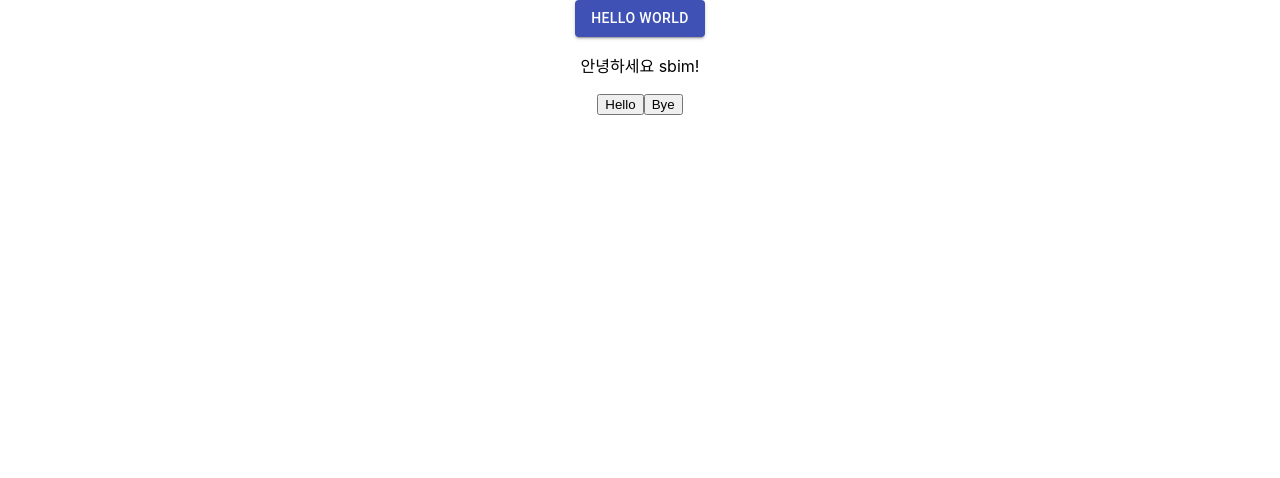
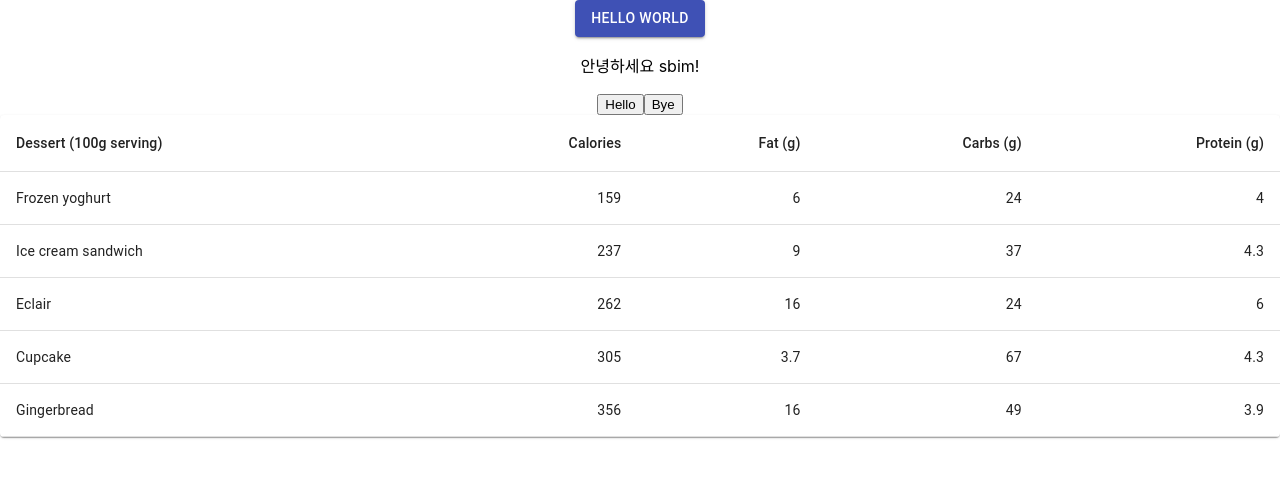
Before and after one commit to wa-ncs/Wancs-Frontend, a React (Create React App) app in the folder wancs/: page / in a window 1280 px wide. Shown: the top 478 px of the page. Built offline with nearby package versions, Linux system fonts and the light colour scheme.

Commit message:
create board template

```diff
--- a/wancs/package.json
+++ b/wancs/package.json
@@ -61,7 +61,6 @@
     "sass-loader": "^8.0.2",
     "style-loader": "^1.1.3",
     "webpack": "^4.41.5",
-    "webpack-cli": "^3.3.10",
-    "webpack-dev-server": "^3.10.2"
+    "webpack-cli": "^3.3.10"
   }
 }
--- a/wancs/src/App.js
+++ b/wancs/src/App.js
@@ -2,6 +2,7 @@
 import './App.css';
 import Hello from './Components/Hello';
 import Button from '@material-ui/core/Button';
+import BoardTable from './Components/Board/BoardTable';
 
 function App() {
   return (
@@ -10,6 +11,7 @@
         Hello World
       </Button>
       <Hello name="sbim" />
+      <BoardTable/>
     </div>
   );
 }
--- /dev/null
+++ b/wancs/src/Components/Board/BoardTable.js
@@ -0,0 +1,60 @@
+import React from 'react';
+import { makeStyles } from '@material-ui/core/styles';
+import Table from '@material-ui/core/Table';
+import TableBody from '@material-ui/core/TableBody';
+import TableCell from '@material-ui/core/TableCell';
+import TableContainer from '@material-ui/core/TableContainer';
+import TableHead from '@material-ui/core/TableHead';
+import TableRow from '@material-ui/core/TableRow';
+import Paper from '@material-ui/core/Paper';
+
+const useStyles = makeStyles({
+  table: {
+    minWidth: 650,
+  },
+});
+
+function createData(name, calories, fat, carbs, protein) {
+  return { name, calories, fat, carbs, protein };
+}
+
+const rows = [
+  createData('Frozen yoghurt', 159, 6.0, 24, 4.0),
+  createData('Ice cream sandwich', 237, 9.0, 37, 4.3),
+  createData('Eclair', 262, 16.0, 24, 6.0),
+  createData('Cupcake', 305, 3.7, 67, 4.3),
+  createData('Gingerbread', 356, 16.0, 49, 3.9),
+];
+
+export default function BoardTable() {
+  const classes = useStyles();
+
+  return (
+    <TableContainer component={Paper}>
+      <Table className={classes.table} aria-label="simple table">
+        <TableHead>
+          <TableRow>
+            <TableCell>Dessert (100g serving)</TableCell>
+            <TableCell align="right">Calories</TableCell>
+            <TableCell align="right">Fat&nbsp;(g)</TableCell>
+            <TableCell align="right">Carbs&nbsp;(g)</TableCell>
+            <TableCell align="right">Protein&nbsp;(g)</TableCell>
+          </TableRow>
+        </TableHead>
+        <TableBody>
+          {rows.map(row => (
+            <TableRow key={row.name}>
+              <TableCell component="th" scope="row">
+                {row.name}
+              </TableCell>
+              <TableCell align="right">{row.calories}</TableCell>
+              <TableCell align="right">{row.fat}</TableCell>
+              <TableCell align="right">{row.carbs}</TableCell>
+              <TableCell align="right">{row.protein}</TableCell>
+            </TableRow>
+          ))}
+        </TableBody>
+      </Table>
+    </TableContainer>
+  );
+}
```
Also changed, not shown: 1 other file (tests, documents, lock files or other folders).
